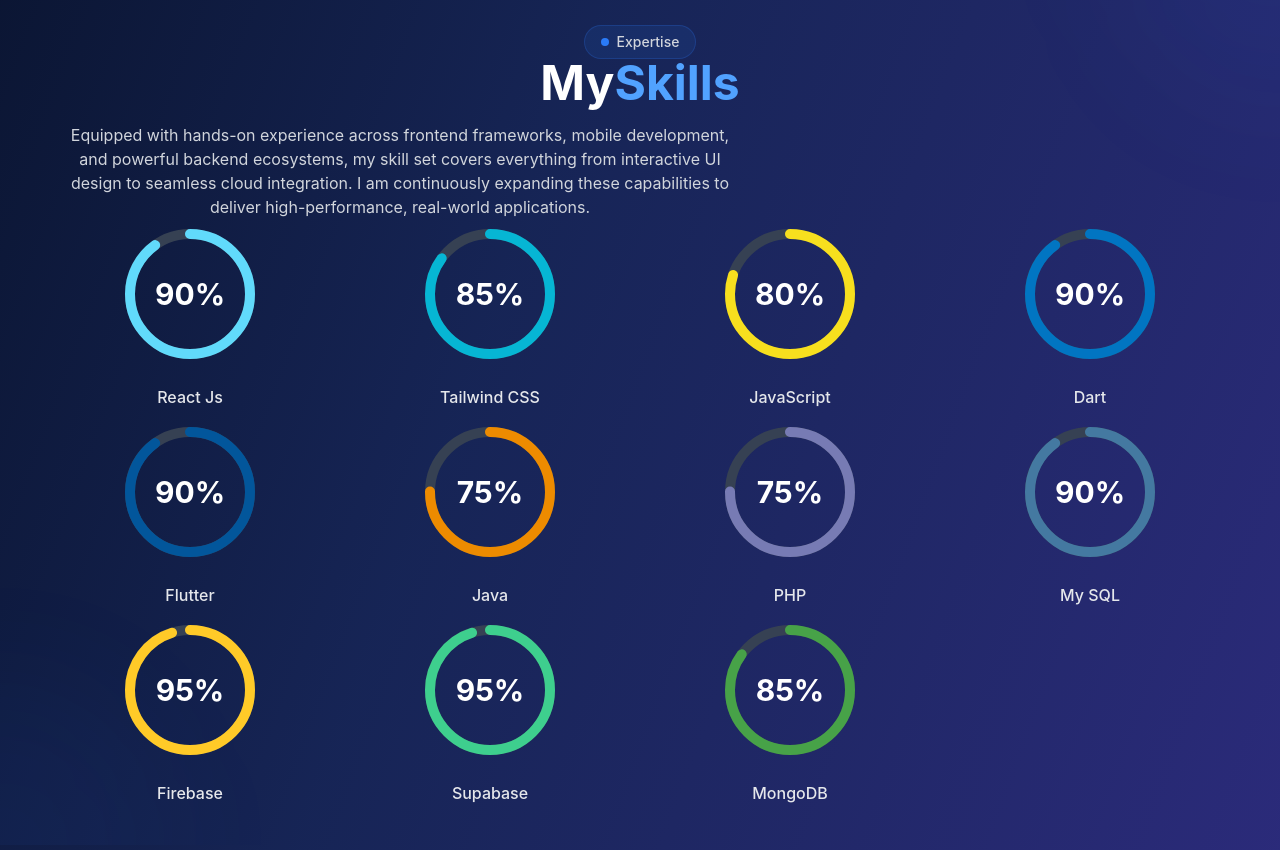
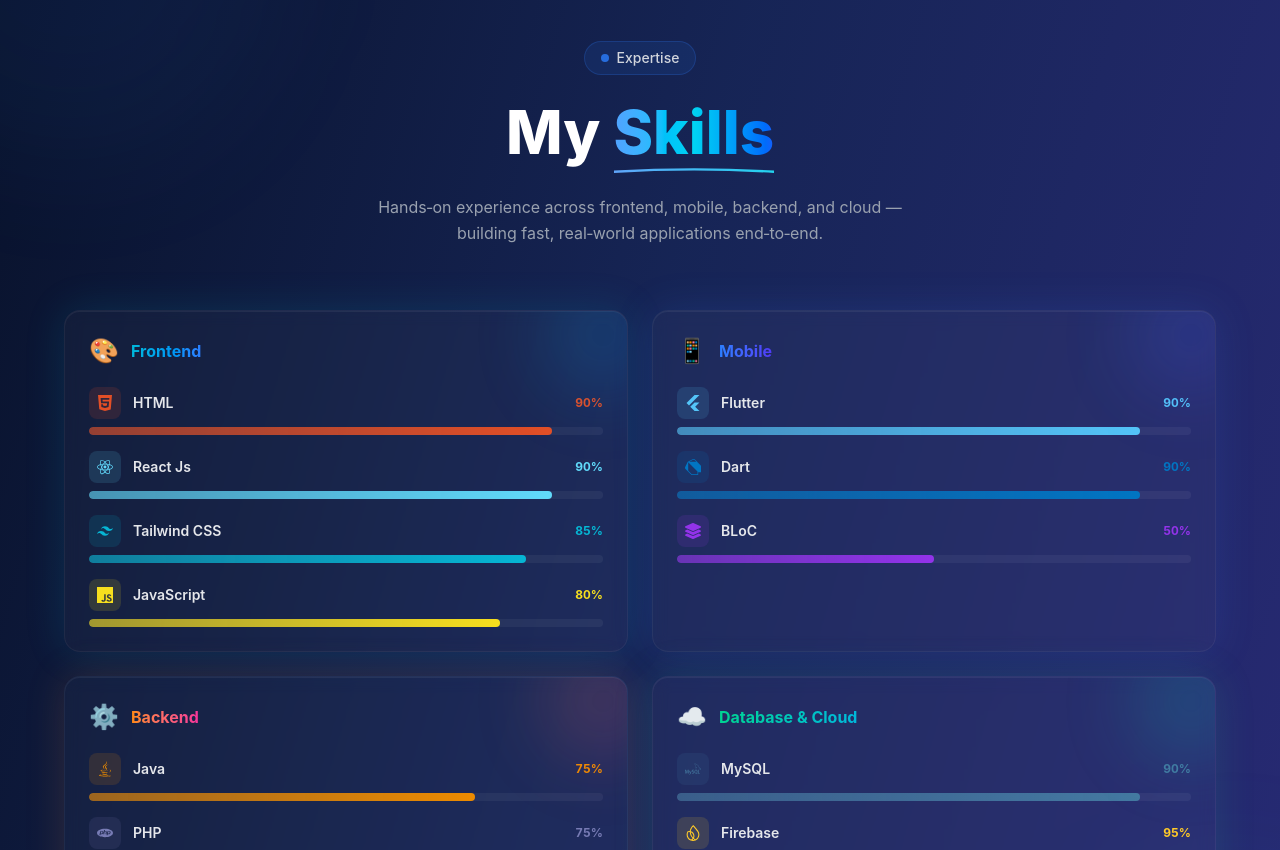
Before and after one commit to Ganidu2004/myPortfolio23, a React (Vite) app: page / in a window 1280 px wide. Shown: the part 1800-2650 px from the top of the page. Built offline with nearby package versions, Linux system fonts and the light colour scheme.

Commit message:
modify the skills page🦾

```diff
--- a/src/components/Skill.jsx
+++ b/src/components/Skill.jsx
@@ -1,97 +1,263 @@
-import React from 'react'
-import { SiK3S } from 'react-icons/si'
+import React, { useState, useEffect, useRef } from 'react'
+import { motion, useInView } from 'framer-motion'
+import {
+  SiReact, SiTailwindcss, SiJavascript, SiDart, SiFlutter,
+  SiPhp, SiMysql, SiFirebase, SiSupabase, SiMongodb,
+  SiPython, SiHtml5, SiFigma
+} from 'react-icons/si'
+import { FaJava, FaCubes, FaNetworkWired, FaPaintBrush, FaImage, FaServer, FaLayerGroup } from 'react-icons/fa'
+
+const skillCategories = [
+  {
+    label: 'Frontend',
+    emoji: '🎨',
+    color: 'from-cyan-500 to-blue-500',
+    glow: 'rgba(6,182,212,0.15)',
+    skills: [
+      { name: 'HTML',          icon: SiHtml5,       percentage: 90, color: '#E34F26' },
+      { name: 'React Js',      icon: SiReact,       percentage: 90, color: '#61DAFB' },
+      { name: 'Tailwind CSS',  icon: SiTailwindcss, percentage: 85, color: '#06B6D4' },
+      { name: 'JavaScript',    icon: SiJavascript,  percentage: 80, color: '#F7DF1E' },
+    ]
+  },
+  {
+    label: 'Mobile',
+    emoji: '📱',
+    color: 'from-blue-500 to-indigo-600',
+    glow: 'rgba(59,130,246,0.15)',
+    skills: [
+      { name: 'Flutter', icon: SiFlutter,    percentage: 90, color: '#54C5F8' },
+      { name: 'Dart',    icon: SiDart,       percentage: 90, color: '#0175C2' },
+      { name: 'BLoC',    icon: FaLayerGroup, percentage: 50, color: '#9333EA' },
+    ]
+  },
+  {
+    label: 'Backend',
+    emoji: '⚙️',
+    color: 'from-orange-400 to-pink-500',
+    glow: 'rgba(251,146,60,0.15)',
+    skills: [
+      { name: 'Java',   icon: FaJava,    percentage: 75, color: '#ED8B00' },
+      { name: 'PHP',    icon: SiPhp,     percentage: 75, color: '#777BB4' },
+      { name: 'Python', icon: SiPython,  percentage: 70, color: '#3776AB' },
+    ]
+  },
+  {
+    label: 'Database & Cloud',
+    emoji: '☁️',
+    color: 'from-emerald-400 to-cyan-500',
+    glow: 'rgba(52,211,153,0.15)',
+    skills: [
+      { name: 'MySQL',     icon: SiMysql,    percentage: 90, color: '#4479A1' },
+      { name: 'Firebase',  icon: SiFirebase, percentage: 95, color: '#FFCA28' },
+      { name: 'Supabase',  icon: SiSupabase, percentage: 95, color: '#3ECF8E' },
+      { name: 'MongoDB',   icon: SiMongodb,  percentage: 85, color: '#47A248' },
+    ]
+  },
+  {
+    label: 'Concepts & Paradigms',
+    emoji: '🧠',
+    color: 'from-violet-500 to-purple-600',
+    glow: 'rgba(139,92,246,0.15)',
+    skills: [
+      { name: 'OOP Concepts', icon: FaCubes, percentage: 85, color: '#8B5CF6' },
+    ]
+  },
+  {
+    label: 'Design Tools',
+    emoji: '✏️',
+    color: 'from-pink-500 to-rose-500',
+    glow: 'rgba(244,63,94,0.15)',
+    skills: [
+      { name: 'Photoshop',   icon: FaImage,      percentage: 80, color: '#31A8FF' },
+      { name: 'Illustrator', icon: FaPaintBrush,       percentage: 75, color: '#FF9A00' },
+      { name: 'Figma',       icon: SiFigma,            percentage: 85, color: '#F24E1E' },
+    ]
+  },
+  {
+    label: 'Networking',
+    emoji: '🌐',
+    color: 'from-teal-400 to-cyan-600',
+    glow: 'rgba(20,184,166,0.15)',
+    skills: [
+      { name: 'Cisco Packet Tracer', icon: FaServer,       percentage: 75, color: '#1BA0D7' },
+      { name: 'Network Basics',      icon: FaNetworkWired, percentage: 80, color: '#14B8A6' },
+    ]
+  },
+]
+
+/* ── Animated progress bar ── */
+function SkillBar({ skill, delay = 0 }) {
+  const ref = useRef(null)
+  const inView = useInView(ref, { once: true, margin: '-60px' })
+  const Icon = skill.icon
+
+  return (
+    <motion.div
+      ref={ref}
+      initial={{ opacity: 0, x: -20 }}
+      animate={inView ? { opacity: 1, x: 0 } : {}}
+      transition={{ duration: 0.5, delay }}
+      className='group'
+    >
+      <div className='flex items-center gap-3 mb-2'>
+        <span
+          className='w-8 h-8 rounded-lg flex items-center justify-center text-base shrink-0 transition-transform duration-300 group-hover:scale-110'
+          style={{ background: skill.color + '22', color: skill.color }}
+        >
+          <Icon />
+        </span>
+        <span className='text-sm font-semibold dark:text-gray-200 text-gray-700 flex-1'>{skill.name}</span>
+        <span className='text-xs font-bold tabular-nums' style={{ color: skill.color }}>{skill.percentage}%</span>
+      </div>
+
+      {/* Track */}
+      <div className='h-2 rounded-full bg-gray-200/60 dark:bg-white/5 overflow-hidden'>
+        <motion.div
+          className='h-full rounded-full'
+          style={{ background: `linear-gradient(90deg, ${skill.color}99, ${skill.color})` }}
+          initial={{ width: 0 }}
+          animate={inView ? { width: `${skill.percentage}%` } : { width: 0 }}
+          transition={{ duration: 1.2, delay: delay + 0.2, ease: 'easeOut' }}
+        />
+      </div>
+    </motion.div>
+  )
+}
+
+/* ── Category card ── */
+function CategoryCard({ cat, cardIndex }) {
+  return (
+    <motion.div
+      initial={{ opacity: 0, y: 40 }}
+      whileInView={{ opacity: 1, y: 0 }}
+      viewport={{ once: true, margin: '-80px' }}
+      transition={{ duration: 0.6, delay: cardIndex * 0.12 }}
+      whileHover={{ y: -4 }}
+      className='relative rounded-2xl p-6 border border-white/10 dark:border-white/5 backdrop-blur-sm overflow-hidden'
+      style={{
+        background: 'rgba(255,255,255,0.03)',
+        boxShadow: `0 0 40px ${cat.glow}, inset 0 1px 0 rgba(255,255,255,0.06)`,
+      }}
+    >
+      {/* Corner gradient blob */}
+      <div
+        className={`absolute -top-8 -right-8 w-28 h-28 rounded-full bg-gradient-to-br ${cat.color} opacity-20 blur-2xl pointer-events-none`}
+      />
+
+      {/* Header */}
+      <div className='flex items-center gap-3 mb-5'>
+        <span className='text-2xl'>{cat.emoji}</span>
+        <h3 className={`text-base font-bold bg-gradient-to-r ${cat.color} bg-clip-text text-transparent`}>
+          {cat.label}
+        </h3>
+      </div>
+
+      {/* Skills */}
+      <div className='flex flex-col gap-4'>
+        {cat.skills.map((sk, i) => (
+          <SkillBar key={sk.name} skill={sk} delay={cardIndex * 0.1 + i * 0.08} />
+        ))}
+      </div>
+    </motion.div>
+  )
+}
+
+/* ── Floating background orbs ── */
+const orbs = [
+  { size: 400, top: '-10%', left: '-10%',  color: 'rgba(59,130,246,0.06)'  },
+  { size: 300, top: '50%',  right: '-8%',  color: 'rgba(6,182,212,0.07)'   },
+  { size: 250, bottom: '-5%', left: '30%', color: 'rgba(139,92,246,0.05)'  },
+]
 
 const Skill = () => {
-    const skills = [
-    { name: 'React Js', percentage: 90, color: '#61DAFB' },
-    { name: 'Tailwind CSS', percentage: 85, color: '#06B6D4' },
-    { name: 'JavaScript', percentage: 80, color: '#F7DF1E' },
-    { name: 'Dart', percentage: 90, color: '#0175C2' },
-    { name: 'Flutter', percentage: 90, color: '#02569B' },
-    { name: 'Java', percentage: 75, color: '#ED8B00' },
-    { name: 'PHP', percentage: 75, color: '#777BB4' },
-    { name: 'My SQL', percentage: 90, color: '#4479A1' },
-    { name: 'Firebase', percentage: 95, color: '#FFCA28' },
-    { name: 'Supabase', percentage: 95, color: '#3ECF8E' },
-    { name: 'MongoDB', percentage: 85, color: '#47A248' }
-]
   return (
-    <section id='skills' className='min-h-screen flex items-center py-20 px-4 sm:px-6 overflow-hidden relative'>
-      <div className='absolute inset-0 overflow-hidden'>
-        <div className='absolute -top-40 -right-40 w-80 h-80 bg-blue-500/5 rounded-full blur-3xl'></div>
-        <div className='absolute -bottom-40 -left-40 w-80 h-80 bg-blue-500/5 rounded-full blur-3xl'></div>
-      </div>
+    <section id='skills' className='relative min-h-screen py-24 px-4 sm:px-6 overflow-hidden flex items-center'>
+
+      {/* Background orbs */}
+      {orbs.map((o, i) => (
+        <div
+          key={i}
+          className='absolute rounded-full blur-3xl pointer-events-none'
+          style={{
+            width: o.size, height: o.size,
+            top: o.top, left: o.left, right: o.right, bottom: o.bottom,
+            background: o.color,
+          }}
+        />
+      ))}
+
       <div className='max-w-6xl mx-auto w-full relative z-10'>
-        <div className='text-center md-16' data-aos='fade-up'>
-          <div className='inline-flex items-center gap-2 px-4 py-1.5 rounded-full bg-blue-500/10 border border-blue-500/20 md-5'>
-            <span className='w-2 h-2 rounded-full bg-blue-500 animate-pulse'></span>
+
+        {/* ── Header ── */}
+        <motion.div
+          initial={{ opacity: 0, y: -20 }}
+          whileInView={{ opacity: 1, y: 0 }}
+          viewport={{ once: true }}
+          transition={{ duration: 0.6 }}
+          className='text-center mb-16'
+        >
+          <div className='inline-flex items-center gap-2 px-4 py-1.5 rounded-full bg-blue-500/10 border border-blue-500/20 mb-5'>
+            <span className='w-2 h-2 rounded-full bg-blue-500 animate-pulse' />
             <span className='text-sm font-medium dark:text-gray-300 text-gray-700'>Expertise</span>
           </div>
-          <h2 className='text-3xl sm:text-4xl lg:text-5xl font-bold dark:text-white text-gray-900'>
-            My<span className='text-blue-500 dark:text-blue-400'>Skills</span>
+
+          <h2 className='text-4xl sm:text-5xl lg:text-6xl font-extrabold dark:text-white text-gray-900 leading-tight'>
+            My{' '}
+            <span className='relative inline-block'>
+              <span className='text-transparent bg-clip-text bg-gradient-to-r from-blue-400 via-cyan-400 to-blue-600'>
+                Skills
+              </span>
+              {/* underline decoration */}
+              <svg className='absolute -bottom-1 left-0 w-full' viewBox='0 0 200 8' fill='none'>
+                <path d='M0 6 Q100 0 200 6' stroke='url(#ug)' strokeWidth='3' strokeLinecap='round'/>
+                <defs>
+                  <linearGradient id='ug' x1='0' y1='0' x2='1' y2='0'>
+                    <stop stopColor='#60a5fa'/>
+                    <stop offset='1' stopColor='#22d3ee'/>
+                  </linearGradient>
+                </defs>
+              </svg>
+            </span>
           </h2>
-          <p className='mt-4 text-gray-600 dark:text-gray-300 max-w-2xl mx:auto'>
-            Equipped with hands-on experience across frontend frameworks, mobile development, and powerful backend ecosystems, my skill set covers everything from interactive UI design to seamless cloud integration. I am continuously expanding these capabilities to deliver high-performance, real-world applications.
+
+          <p className='mt-6 text-gray-500 dark:text-gray-400 max-w-xl mx-auto text-sm sm:text-base leading-relaxed'>
+            Hands‑on experience across frontend, mobile, backend, and cloud — building fast, real‑world applications end‑to‑end.
           </p>
+        </motion.div>
+
+        {/* ── Skill Category Cards Grid ── */}
+        <div className='grid grid-cols-1 sm:grid-cols-2 gap-6'>
+          {skillCategories.map((cat, i) => (
+            <CategoryCard key={cat.label} cat={cat} cardIndex={i} />
+          ))}
         </div>
-        <div className='grid grid-cols-2 md:grid-cols-4 gap-8 md:gap-12'>
-          {skills.map((skills, index) =>{
-            const radius = 60
-            const circumference = 2* Math.PI * radius
-            const offset = circumference - (skills.percentage / 100) * circumference
-            const size = 150
-            return(
-              <div
-                key={index}
-                className='flex flex-col items-center'
-                data-aos='fade-up'
-                data-aos-delay={index * 100}>
-                  <div className='relative'
-                  style={{ width: size, height: size }}>
-                    <svg
-                      className='transform -rotate-90'
-                      width={size}
-                      height={size}>
-                        <circle
-                          cx={size /2}
-                          cy={size /2}
-                          r={radius}
-                          fill='none'
-                          stroke='#e5e7eb'
-                          strokeWidth='10'
-                          className='dark:stroke-gray-700'>
 
-                        </circle>
-                        <circle
-                          cx={size /2}
-                          cy={size /2}
-                          r={radius}
-                          fill='none'
-                          stroke={skills.color}
-                          strokeWidth='10'
-                          strokeDasharray={circumference}
-                          strokeDashoffset={offset}
-                          strokeLinecap='round'
-                          className='transition-all duration-1000 ease-out'
-                          style={{transition: 'stroke-dashoffset 1.5sease-in-out'}}>
-
-                        </circle>
-                    </svg>
-                    <div className='absolute inset-0 flex items-center justify-center'>
-                      <div className='text-center'>
-                        <span className='text-3xl font-bold dark:text-white text-gray-900'>{skills.percentage}%</span>
-                      </div>
-                    </div>
-                    <div>
-                      <h3 className='mt-4 text-base font-medium text-center dark:text-gray-200 text-gray-900'>
-                        {skills.name}
-                      </h3>
-                    </div>
-                  </div>
-              </div>
+        {/* ── Bottom floating icons strip ── */}
+        <motion.div
+          initial={{ opacity: 0 }}
+          whileInView={{ opacity: 1 }}
+          viewport={{ once: true }}
+          transition={{ duration: 0.8, delay: 0.4 }}
+          className='mt-14 flex flex-wrap justify-center gap-5'
+        >
+          {skillCategories.flatMap(c => c.skills).map((sk) => {
+            const Icon = sk.icon
+            return (
+              <motion.div
+                key={sk.name}
+                whileHover={{ scale: 1.25, rotate: [0, -8, 8, 0] }}
+                transition={{ type: 'spring', stiffness: 300 }}
+                title={sk.name}
+                className='w-10 h-10 rounded-xl flex items-center justify-center text-xl cursor-default'
+                style={{ background: sk.color + '18', color: sk.color, border: `1px solid ${sk.color}33` }}
+              >
+                <Icon />
+              </motion.div>
             )
           })}
-        </div>
+        </motion.div>
+
       </div>
     </section>
   )
```
